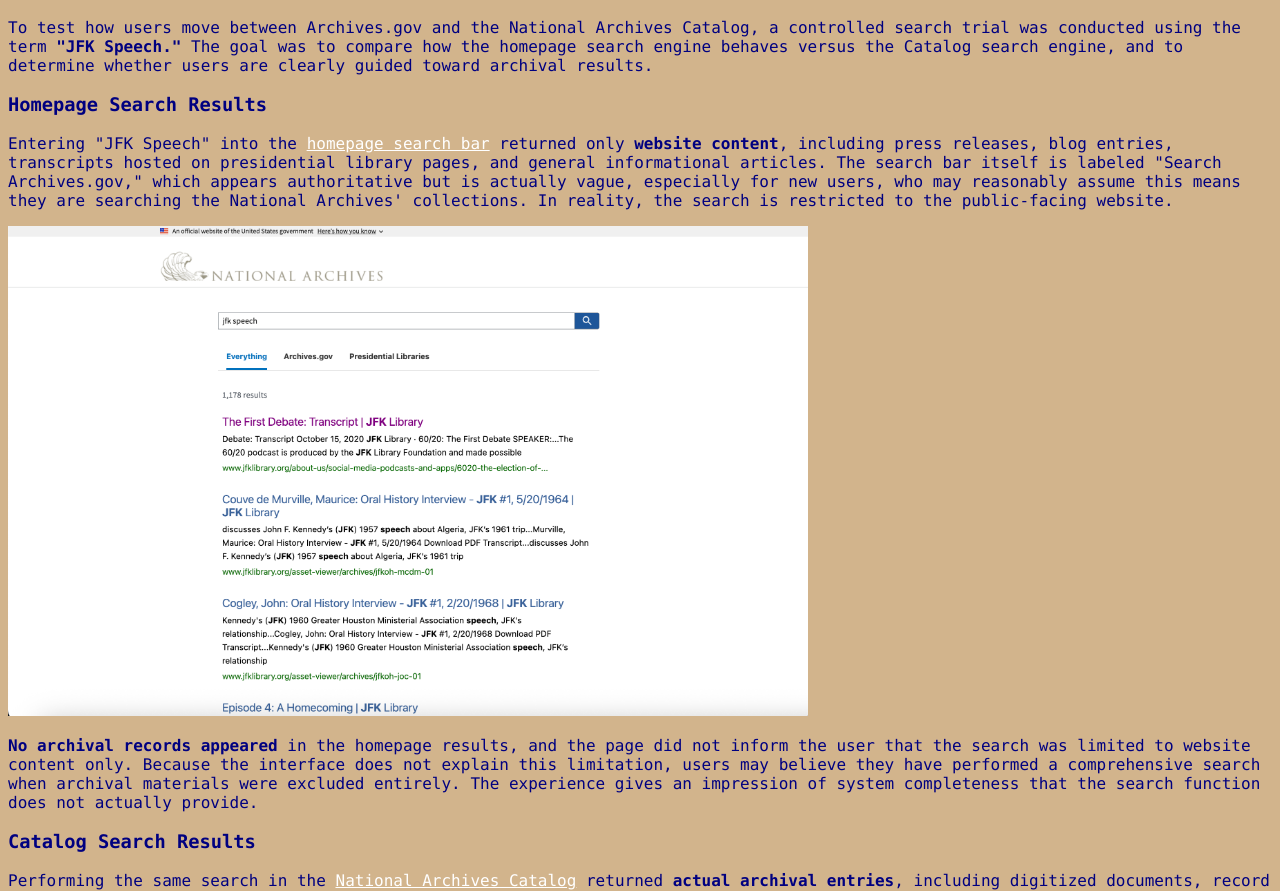
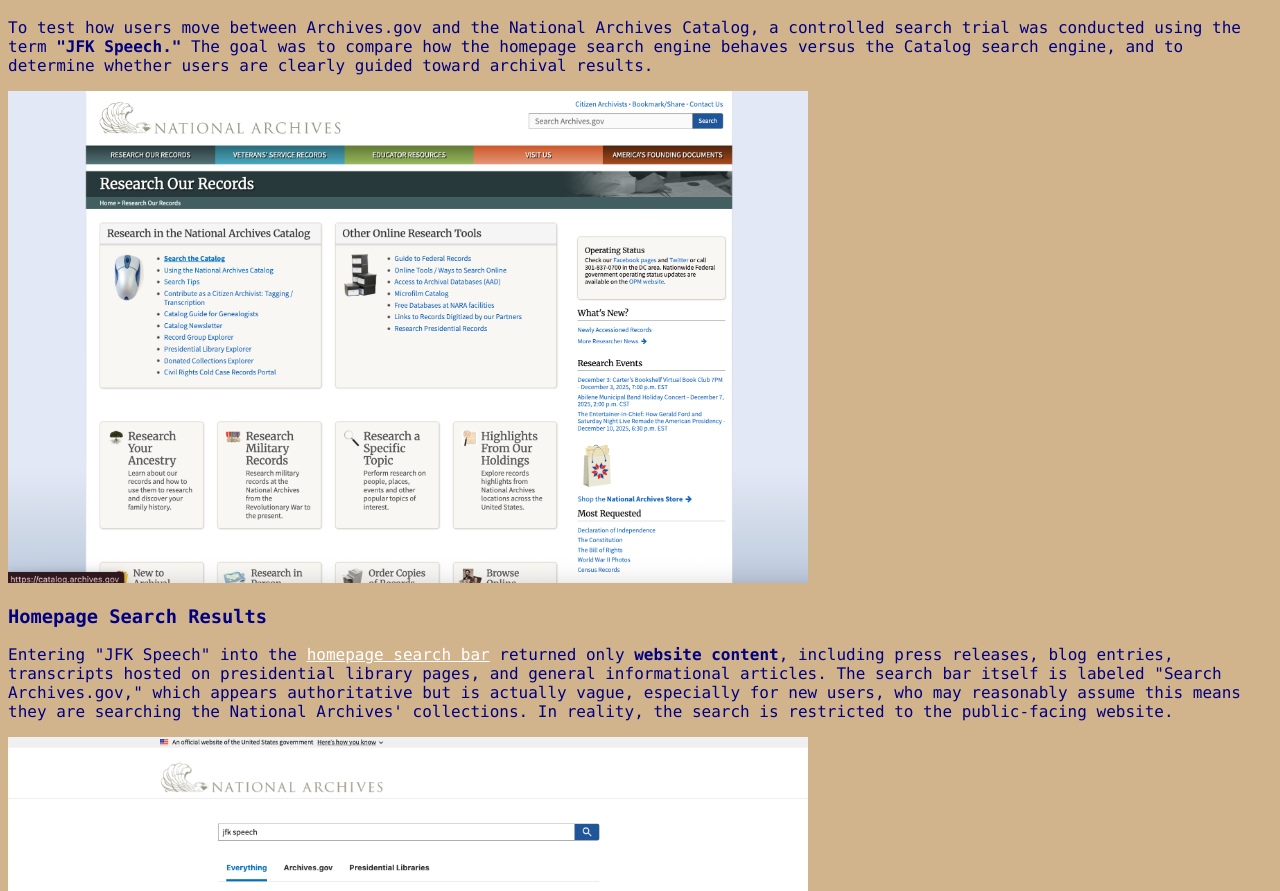
Before and after one commit to reyeskk/CUA-LSC555-NARAFINAL, a plain HTML site: page FINALProject_LSC555.html in a window 1280 px wide. Shown: the part 1490-2381 px from the top of the page. Drawn offline with Linux system fonts and the light colour scheme.

Commit message:
Update FINALProject_LSC555.html

```diff
--- a/FINALProject_LSC555.html
+++ b/FINALProject_LSC555.html
@@ -40,6 +40,8 @@ December 7, 2025<br>
 <h3>Homepage Navigation</h3>
 	<img src="images/Homepage.png" alt="National Archives homepage with navigation tiles and search bar" width="800">
 <p>To test how users move between Archives.gov and the National Archives Catalog, a controlled search trial was conducted using the term <strong>"JFK Speech."</strong> The goal was to compare how the homepage search engine behaves versus the Catalog search engine, and to determine whether users are clearly guided toward archival results.</p>
+	<img src="images/CatalogAccessfromNARA.png" alt="Research Our Records page showing link to Search the Catalog" width="800">
+
 
 <h3>Homepage Search Results</h3>
 <p>Entering "JFK Speech" into the <a href="https://search.archives.gov/search?query=jfk+speech&submit=&utf8=&affiliate=national-archives">homepage search bar</a> returned only <strong>website content</strong>, including press releases, blog entries, transcripts hosted on presidential library pages, and general informational articles. The search bar itself is labeled "Search Archives.gov," which appears authoritative but is actually vague, especially for new users, who may reasonably assume this means they are searching the National Archives' collections. In reality, the search is restricted to the public-facing website.</p>
```
